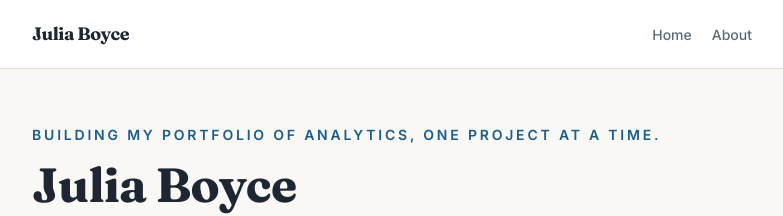
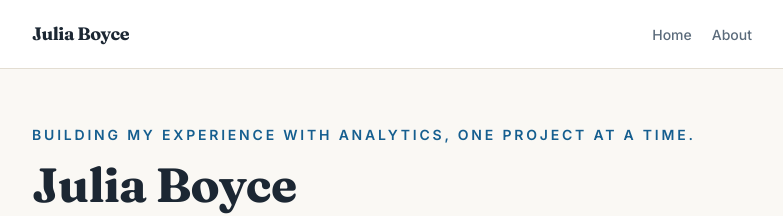
Before and after one commit to julia-boyce/my-site, a Next.js app: page / in a window 1280 px wide. Shown: the top 216 px of the page, without its empty margins (248-1031 px from the left). Built offline with nearby package versions, Linux system fonts and the light colour scheme; no server answers; the database is empty.

Commit message:
edit tagline

```diff
--- a/src/profile.ts
+++ b/src/profile.ts
@@ -53,7 +53,7 @@ export const profile = {
   rosterVisibility: "class",
 
   /** A one-line tagline for your home page. Make it yours. */
-  tagline: "Building my portfolio of analytics, one project at a time.",
+  tagline: "Building my experience with analytics, one project at a time.",
 
   /**
    * A short bio for your home page: two or three sentences, written like
```
